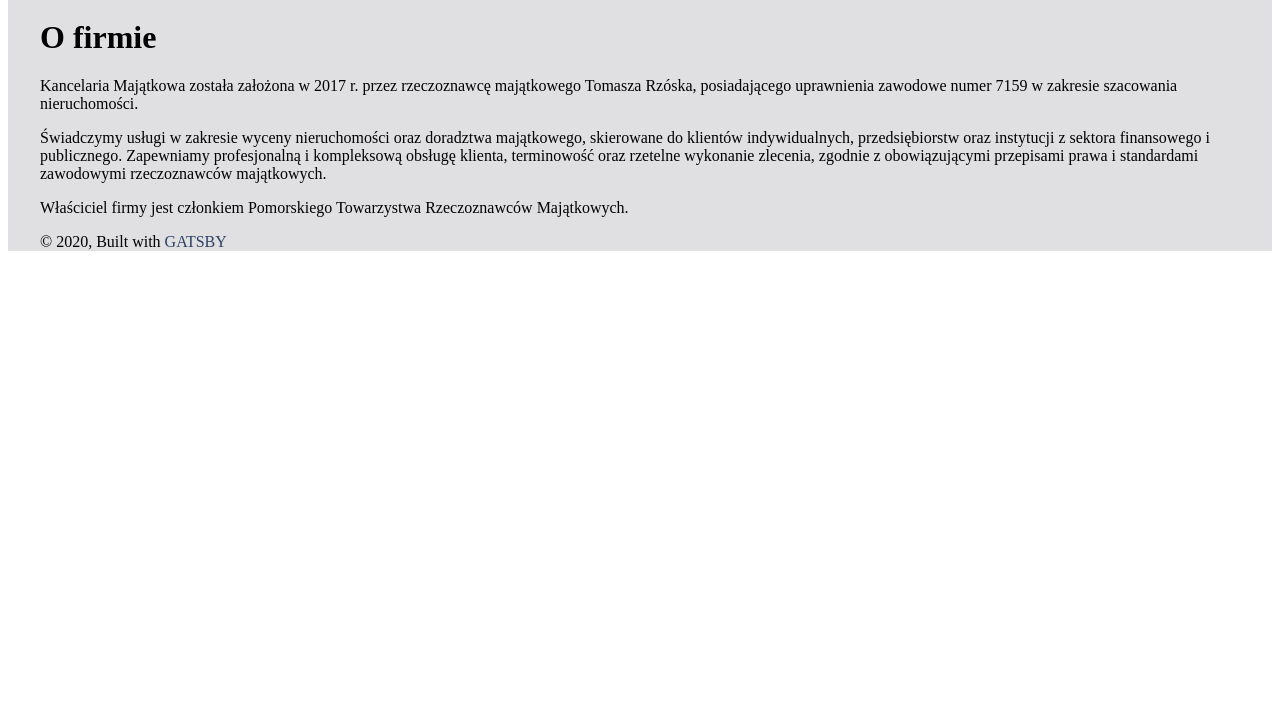
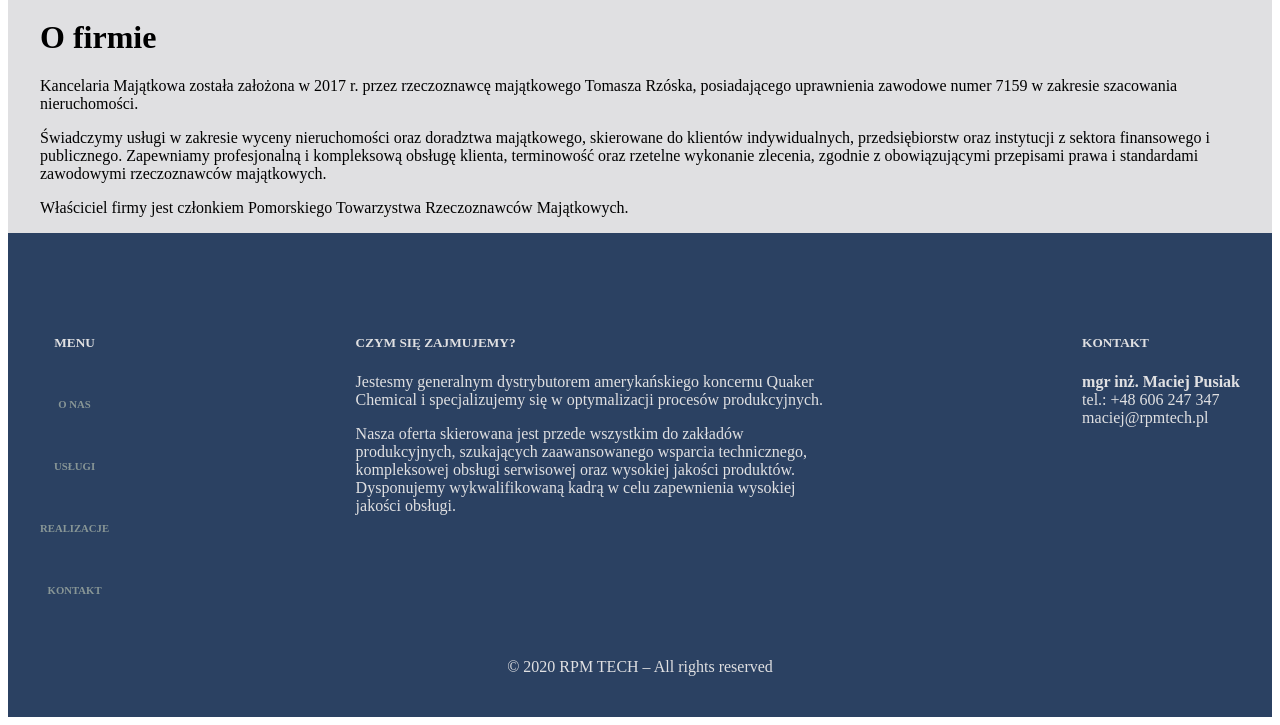
Before and after one commit to szymon-wiergowski/RPM-TECH, a Gatsby site in the folder gatsby-site/: page / in a window 1280 px wide. Shown: the part 967-1692 px from the top of the page. Before the commit the page ends 1226 px from the top, so only its background shows below. Built offline with nearby package versions, Linux system fonts and the light colour scheme; Gatsby itself is replaced by a stand-in of ours.

Commit message:
add footer

```diff
--- /dev/null
+++ b/gatsby-site/src/components/footer.js
@@ -0,0 +1,60 @@
+import React from "react"
+
+import { Link } from "gatsby"
+
+import styles from "./footer.module.css"
+
+const Footer = ({ siteTitle }) => {
+  return (
+    <footer className={styles.footer}>
+      <div className={styles.container}>
+        <div className={styles.links}>
+          <h5>MENU</h5>
+          <Link className={styles.links_item} to="/">
+            <h6>O NAS</h6>
+          </Link>
+          <Link className={styles.links_item} to="/services">
+            <h6>USŁUGI</h6>
+          </Link>
+          <Link className={styles.links_item} to="/projects">
+            <h6>REALIZACJE</h6>
+          </Link>
+          <Link className={styles.links_item} to="/contact">
+            <h6>KONTAKT</h6>
+          </Link>
+        </div>
+        <div className={styles.brand_description}>
+          <h5>CZYM SIĘ ZAJMUJEMY?</h5>
+          <p>
+            Jestesmy generalnym dystrybutorem amerykańskiego koncernu Quaker
+            Chemical i specjalizujemy się w optymalizacji procesów
+            produkcyjnych.
+          </p>
+          <p>
+            Nasza oferta skierowana jest przede wszystkim do zakładów
+            produkcyjnych, szukających zaawansowanego wsparcia technicznego,
+            kompleksowej obsługi serwisowej oraz wysokiej jakości produktów.
+            Dysponujemy wykwalifikowaną kadrą w celu zapewnienia wysokiej
+            jakości obsługi.
+          </p>
+        </div>
+        <address className={styles.address}>
+          <h5>KONTAKT</h5>
+          <p className={styles.name}>mgr inż. Maciej Pusiak</p>
+          <a className={styles.phone} href="tel:+48-606-247-347">
+            Tel.: +48 606 247 347
+          </a>
+          <br />
+          <a className={styles.email} href="mailto:maciej@rpmtech.pl">
+            maciej@rpmtech.pl
+          </a>
+        </address>
+        <div className={styles.end}>
+          <p>© 2020 {siteTitle} – All rights reserved</p>
+        </div>
+      </div>
+    </footer>
+  )
+}
+
+export default Footer
--- /dev/null
+++ b/gatsby-site/src/components/footer.module.css
@@ -0,0 +1,81 @@
+.footer {
+    color: #E0E0E2;
+    background-color: #2B4162;
+    display: flex;
+    justify-content: space-around;
+    position: relative;
+}
+
+.container {
+    display: flex;
+    justify-content: space-between;
+    padding: 5rem 0 6rem;
+    width: 1200px;
+}
+
+a {
+    text-transform: uppercase;
+    text-decoration: none;
+    display: inline-block;
+    position: relative;
+}
+
+.links {
+    display: flex;
+    flex-direction: column;
+    align-items: center;
+}
+
+.links_item {
+    color: #889696;
+}
+
+.links_item:after {
+    background: none repeat scroll 0 0 transparent;
+    bottom: 1rem;
+    content: "";
+    display: block;
+    height: 2px;
+    left: 50%;
+    position: absolute;
+    background: #889696;
+    transition: width 0.3s ease 0s, left 0.3s ease 0s;
+    width: 0;
+}
+
+.links_item:hover:after {
+    width: 100%;
+    left: 0;
+}
+
+.brand_description {
+    width: 40%;
+}
+
+.address {
+    font-style: normal;
+}
+
+.name {
+    margin: 0;
+    font-weight: bold;
+}
+
+.phone {
+    color: #E0E0E2;
+    text-transform: lowercase;
+}
+
+.email {
+    text-transform: lowercase;
+    color: #E0E0E2;
+}
+
+.end {
+    position: absolute;
+    bottom: 0;
+    left: 50%;
+    -ms-transform: translateX(-50%) translateY(-50%);
+    -webkit-transform: translate(-50%, -50%);
+    transform: translate(-50%, -50%);
+}
--- a/gatsby-site/src/components/header.js
+++ b/gatsby-site/src/components/header.js
@@ -1,5 +1,4 @@
 import { Link } from "gatsby"
-import PropTypes from "prop-types"
 import React, { useState } from "react"
 
 import styles from "./header.module.css"
@@ -40,12 +39,4 @@ const Header = ({ siteTitle }) => {
   )
 }
 
-Header.propTypes = {
-  siteTitle: PropTypes.string,
-}
-
-Header.defaultProps = {
-  siteTitle: ``,
-}
-
 export default Header
--- a/gatsby-site/src/components/header.module.css
+++ b/gatsby-site/src/components/header.module.css
@@ -16,7 +16,11 @@ a {
     position: relative;
 }
 
-a:after {
+.links_item {
+    margin: 2rem 0 0 2rem;
+}
+
+.links_item:after {
     background: none repeat scroll 0 0 transparent;
     bottom: 1rem;
     content: "";
@@ -29,7 +33,7 @@ a:after {
     width: 0;
 }
 
-a:hover:after {
+.links_item:hover:after {
     width: 100%;
     left: 0;
 }
@@ -47,6 +51,7 @@ a:hover:after {
 .brand_name {
     margin: 0.4rem 0 0 1rem;
     align-self: center;
+    color: #2B4162;
 }
 
 .links {
@@ -56,9 +61,7 @@ a:hover:after {
 }
 
 
-.links_item {
-    margin: 2rem 0 0 2rem;
-}
+
 
 @media screen and (max-width: 500px) {
     ul {
--- a/gatsby-site/src/components/layout.js
+++ b/gatsby-site/src/components/layout.js
@@ -1,10 +1,10 @@
 import React from "react"
-import PropTypes from "prop-types"
 import { useStaticQuery, graphql } from "gatsby"
 
 import styles from "./layout.module.css"
 
 import Header from "./header"
+import Footer from "./footer"
 
 const Layout = ({ children }) => {
   const data = useStaticQuery(graphql`
@@ -27,18 +27,10 @@ const Layout = ({ children }) => {
         }}
       >
         <main>{children}</main>
-        <footer>
-          © {new Date().getFullYear()}, Built with
-          {` `}
-          <a href="https://www.gatsbyjs.org">Gatsby</a>
-        </footer>
       </div>
+      <Footer siteTitle={data.site.siteMetadata.title}/>
     </div>
   )
 }
 
-Layout.propTypes = {
-  children: PropTypes.node.isRequired,
-}
-
 export default Layout
```
